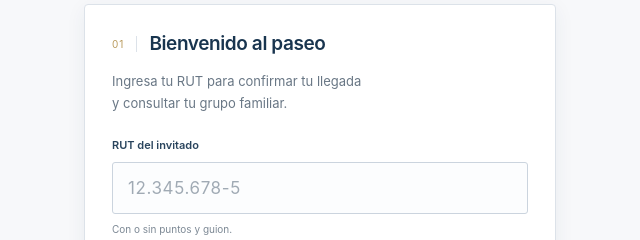
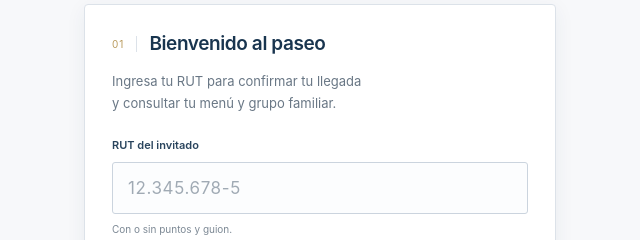
Before and after one commit to DevsFelipe/generador-QR-bienvenida-, a website: page reception/public/guest.html in a window 1280 px wide. Shown: the part 389-629 px from the top of the page, 320-960 px from the left. Drawn offline with Linux system fonts and the light colour scheme; no server answers.

Commit message:
Mostrar menú en confirmación familiar sin mesa

```diff
--- a/reception/public/guest.html
+++ b/reception/public/guest.html
@@ -2,7 +2,7 @@
 <html lang="es"><head><meta charset="utf-8"><meta name="viewport" content="width=device-width,initial-scale=1"><meta name="theme-color" content="#123b68"><title>Paseo Final de Año - Dictuc 2026 · Bienvenida</title><link rel="stylesheet" href="/guest.css"><script defer src="/guest.js"></script></head>
 <body><header class="institutional-header"><span class="institution">DICTUC</span><span class="header-caption">UN ENCUENTRO PARA COMPARTIR</span></header>
 <main><section class="event-intro" aria-labelledby="event-name"><p class="eyebrow">BIENVENIDOS A NUESTRO PASEO FAMILIAR</p><span class="gold-rule" aria-hidden="true"></span><h1 id="event-name">Paseo Final de Año - Dictuc 2026</h1><p class="venue" id="event-place">Centro de Eventos Los Aromos</p><p class="event-date" id="event-date"></p><p id="venue-link" hidden><a href="https://eventoslosaromos.cl/" target="_blank" rel="noopener noreferrer">Conoce Los Aromos</a></p><p class="intro-note">Un día para compartir en familia.</p></section>
-<section class="arrival-card" id="arrival-panel" aria-labelledby="arrival-title"><div class="card-heading"><span class="card-number" aria-hidden="true">01</span><h2 id="arrival-title">Bienvenido al paseo</h2></div><p class="card-description">Ingresa tu RUT para confirmar tu llegada<br class="desktop-break"> y consultar tu grupo familiar.</p><form id="check-in"><label for="rut">RUT del invitado</label><input id="rut" name="rut" placeholder="12.345.678-5" autocomplete="off" autocapitalize="characters" spellcheck="false" maxlength="30" required aria-describedby="rut-hint"><p class="input-hint" id="rut-hint">Con o sin puntos y guion.</p><button id="submit" type="submit"><span>Confirmar mi llegada</span><span aria-hidden="true">→</span></button></form><p id="message" class="status-message" role="status" aria-live="polite"></p></section>
-<section id="assignment" class="assignment-card" hidden aria-live="polite"><div class="confirmed-mark" aria-hidden="true">✓</div><p class="eyebrow" id="confirmation"></p><h2 id="guest-name"></h2><p class="welcome-note">Nos alegra que estés aquí.</p><div class="assignment-grid"><div class="family-assignment"><span>GRUPO FAMILIAR</span><strong id="guest-family"></strong></div><div class="family-assignment"><span>NÚMERO DE NIÑOS</span><strong id="guest-children"></strong></div></div><p id="checkin-time" class="checkin-time"></p><button id="another" class="secondary" type="button">Consultar otra persona <span aria-hidden="true">↗</span></button></section>
+<section class="arrival-card" id="arrival-panel" aria-labelledby="arrival-title"><div class="card-heading"><span class="card-number" aria-hidden="true">01</span><h2 id="arrival-title">Bienvenido al paseo</h2></div><p class="card-description">Ingresa tu RUT para confirmar tu llegada<br class="desktop-break"> y consultar tu menú y grupo familiar.</p><form id="check-in"><label for="rut">RUT del invitado</label><input id="rut" name="rut" placeholder="12.345.678-5" autocomplete="off" autocapitalize="characters" spellcheck="false" maxlength="30" required aria-describedby="rut-hint"><p class="input-hint" id="rut-hint">Con o sin puntos y guion.</p><button id="submit" type="submit"><span>Confirmar mi llegada</span><span aria-hidden="true">→</span></button></form><p id="message" class="status-message" role="status" aria-live="polite"></p></section>
+<section id="assignment" class="assignment-card" hidden aria-live="polite"><div class="confirmed-mark" aria-hidden="true">✓</div><p class="eyebrow" id="confirmation"></p><h2 id="guest-name"></h2><p class="welcome-note">Nos alegra que estés aquí.</p><div class="assignment-grid"><div class="menu-assignment"><span>TU MENÚ</span><strong id="guest-menu"></strong></div><div class="family-assignment"><span>GRUPO FAMILIAR</span><strong id="guest-family"></strong></div><div class="family-assignment"><span>NÚMERO DE NIÑOS</span><strong id="guest-children"></strong></div></div><p id="checkin-time" class="checkin-time"></p><button id="another" class="secondary" type="button">Consultar otra persona <span aria-hidden="true">↗</span></button></section>
 <p class="reception-help">¿Necesitas ayuda?<br><span>Nuestro equipo de recepción está para orientarte.</span></p></main>
 <footer><span class="footer-event"><span id="footer-name">Paseo Final de Año - Dictuc 2026</span> <span aria-hidden="true">·</span> DICTUC</span><p><a href="/proyecto.html">Conoce el proyecto <span aria-hidden="true">↗</span></a></p></footer></body></html>
--- a/reception/public/guest.js
+++ b/reception/public/guest.js
@@ -2,7 +2,7 @@ const $=id=>document.getElementById(id),slug=location.pathname.split('/')[2];let
 const errors={EVENT_CLOSED:'La recepción aún no está abierta o ya se cerró. Consulta al encargado.',GUEST_NOT_FOUND:'No encontramos tu RUT en este evento. Acércate al encargado de recepción.',INVALID_RUT:'Revisa tu RUT e incluye el dígito verificador.',ASSIGNMENT_PENDING:'Tu asignación todavía no está completa. Acércate al encargado.',PUBLIC_RATE_LIMIT:'Se alcanzó el límite de consultas. Espera unos minutos o solicita ayuda en recepción.',NOT_FOUND:'Este enlace no corresponde a un evento disponible.'};
 function message(value,error=false){$('message').textContent=value;$('message').classList.toggle('error',error);}
 async function api(path,body){let response;try{response=await fetch('/api/public/'+encodeURIComponent(slug)+path,{method:body?'POST':'GET',headers:body?{'Content-Type':'application/json'}:{},body:body?JSON.stringify(body):undefined});}catch{throw new Error('No pudimos confirmar el registro. Comprueba tu conexión y pulsa de nuevo; no se duplicará tu ingreso.');}const data=await response.json();if(!response.ok)throw new Error(errors[data.code]||'No pudimos confirmar la operación. Vuelve a intentarlo o solicita ayuda.');return data;}
-$('check-in').onsubmit=async event=>{event.preventDefault();if(busy)return;busy=true;$('submit').disabled=true;$('assignment').hidden=true;message('Confirmando tu ingreso…');try{const rut=$('rut').value.trim();if(!pending||pending.rut!==rut)pending={rut,operationId:crypto.randomUUID()};const data=await api('/check-in',pending);$('guest-name').textContent=data.guest.nombre;$('guest-family').textContent=data.guest.grupoFamiliar?.trim()||'Sin informar';$('guest-children').textContent=data.guest.numeroNinos??'Sin informar';$('confirmation').textContent=data.code==='CHECKED_IN'?'LLEGADA CONFIRMADA':'TU LLEGADA YA ESTABA REGISTRADA';$('checkin-time').textContent='Ingreso registrado · '+new Intl.DateTimeFormat('es-CL',{dateStyle:'short',timeZone:'America/Santiago'}).format(new Date(data.guest.at));$('assignment').hidden=false;$('arrival-panel').hidden=true;message('');pending=null;$('rut').value='';$('assignment').scrollIntoView({behavior:'smooth',block:'center'});}catch(error){message(error.message,true);}finally{busy=false;$('submit').disabled=false;}};
+$('check-in').onsubmit=async event=>{event.preventDefault();if(busy)return;busy=true;$('submit').disabled=true;$('assignment').hidden=true;message('Confirmando tu ingreso…');try{const rut=$('rut').value.trim();if(!pending||pending.rut!==rut)pending={rut,operationId:crypto.randomUUID()};const data=await api('/check-in',pending);$('guest-name').textContent=data.guest.nombre;$('guest-menu').textContent=data.guest.menu||'Sin informar';$('guest-family').textContent=data.guest.grupoFamiliar?.trim()||'Sin informar';$('guest-children').textContent=data.guest.numeroNinos??'Sin informar';$('confirmation').textContent=data.code==='CHECKED_IN'?'LLEGADA CONFIRMADA':'TU LLEGADA YA ESTABA REGISTRADA';$('checkin-time').textContent='Ingreso registrado · '+new Intl.DateTimeFormat('es-CL',{dateStyle:'short',timeZone:'America/Santiago'}).format(new Date(data.guest.at));$('assignment').hidden=false;$('arrival-panel').hidden=true;message('');pending=null;$('rut').value='';$('assignment').scrollIntoView({behavior:'smooth',block:'center'});}catch(error){message(error.message,true);}finally{busy=false;$('submit').disabled=false;}};
 $('another').onclick=()=>{$('assignment').hidden=true;$('arrival-panel').hidden=false;pending=null;$('rut').value='';message('');$('rut').focus();};
 function eventDate(value){const match=/^(\d{4})-(\d{2})-(\d{2})(?:T|$)/.exec(value||'');if(!match)return '';const date=new Date(`${match[1]}-${match[2]}-${match[3]}T12:00:00Z`);if(Number.isNaN(date.getTime()))return '';return new Intl.DateTimeFormat('es-CL',{weekday:'long',day:'numeric',month:'long',year:'numeric',timeZone:'UTC'}).format(date);}
 api('').then(e=>{$('event-name').textContent=e.nombre;document.title=e.nombre+' · Bienvenida';$('footer-name').textContent=e.nombre;$('event-place').textContent=e.lugar;$('event-date').textContent=eventDate(e.fecha);$('venue-link').hidden=!/los aromos/i.test(e.lugar);if(!e.open)message(errors.EVENT_CLOSED,true);}).catch(e=>message(e.message,true));
```
